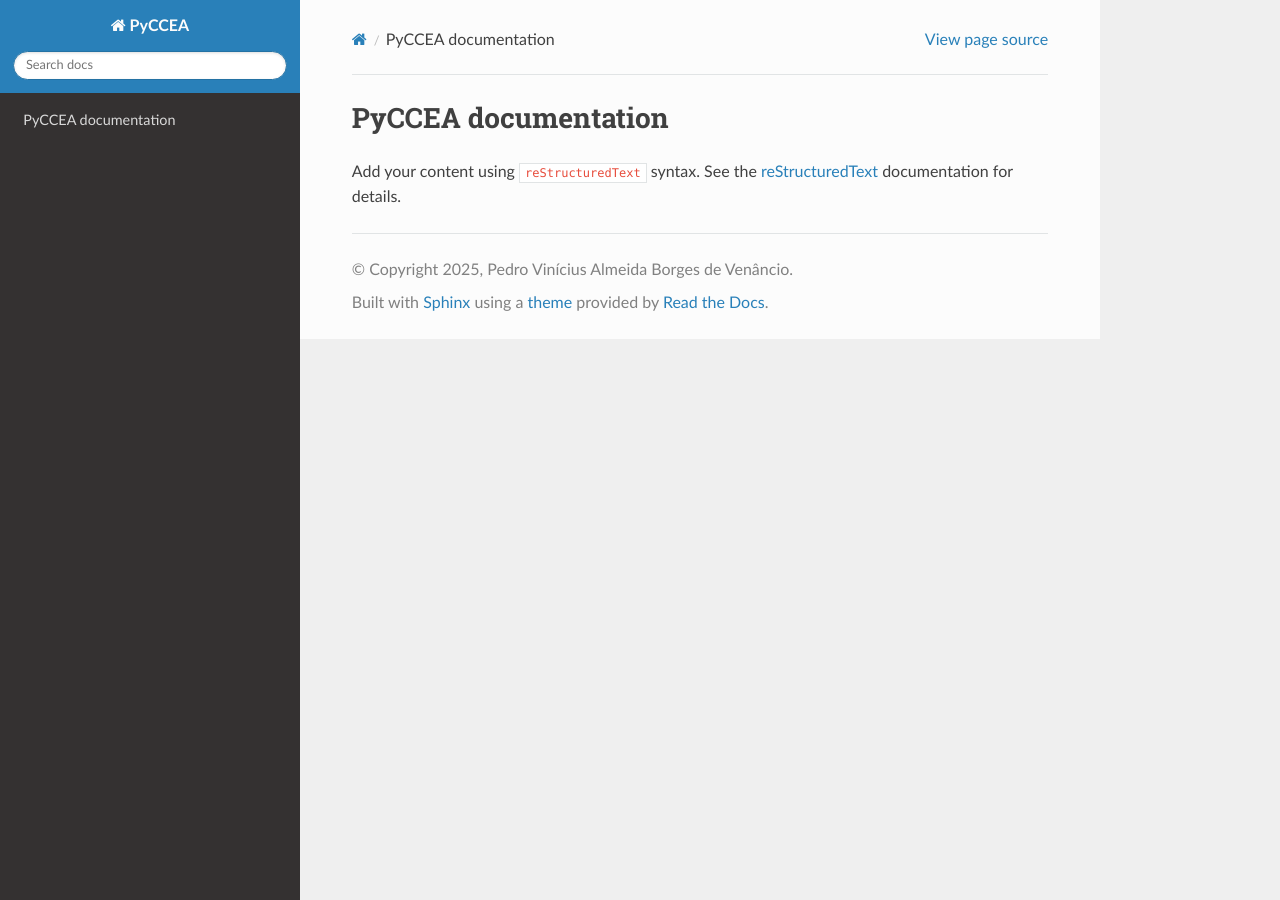
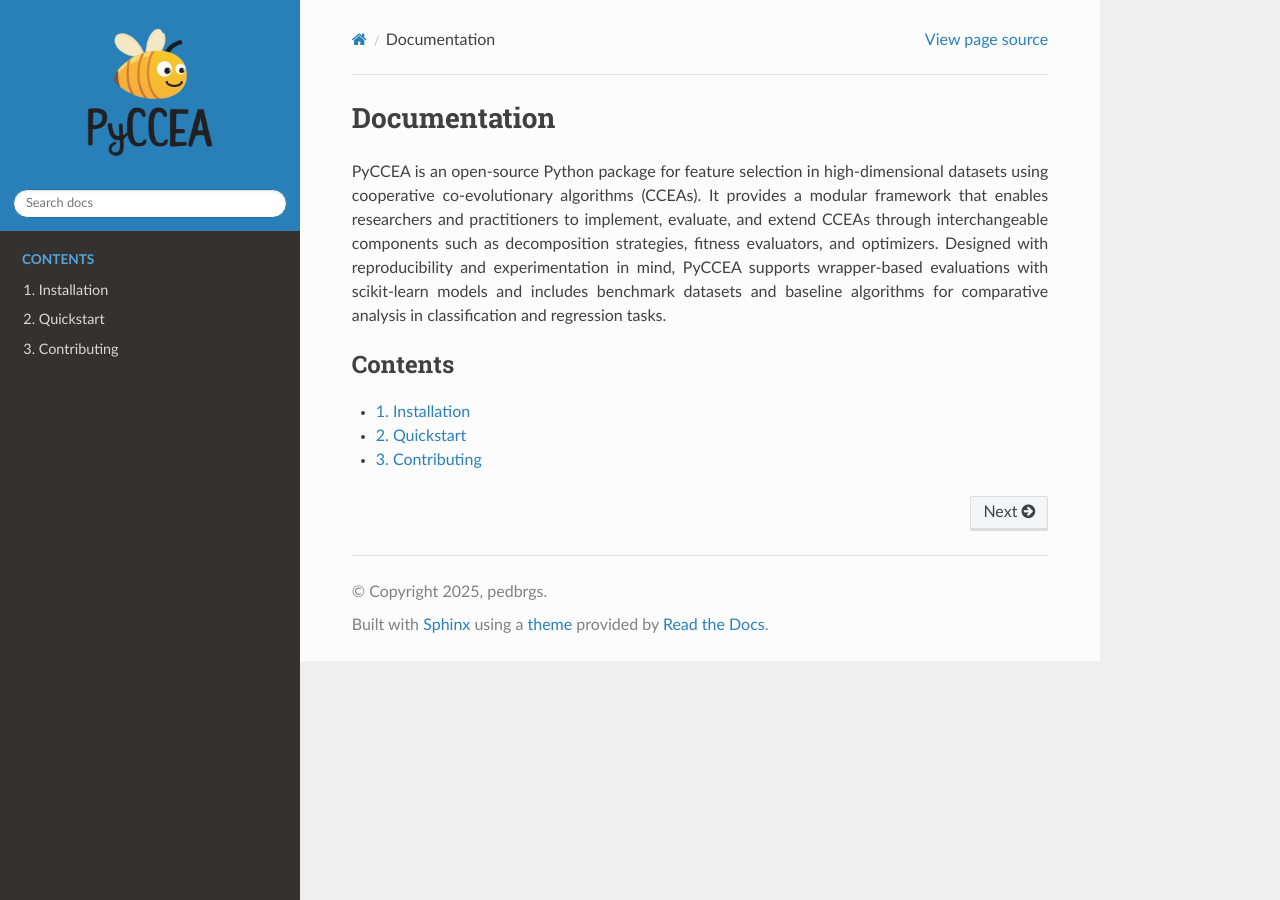
Before and after one commit to pedbrgs/PyCCEA, a Sphinx documentation site: the page built from docs/source/index.rst, in a window 1280 px wide. Built offline with Sphinx 7.4.7 and the Read the Docs theme 3.1.0, drawn with Linux system fonts in a browser that asks for light colours.

Commit message:
docs: add first doc sections

```diff
--- /dev/null
+++ b/docs/source/_static/custom.css
@@ -0,0 +1,8 @@
+.wy-side-nav-search .wy-dropdown > a img.logo,
+.wy-side-nav-search > a img.logo {
+  min-width: 150px;
+  width: 150px;
+}
+div.body, .document, .section {
+    text-align: justify;
+}
--- a/docs/source/conf.py
+++ b/docs/source/conf.py
@@ -1,31 +1,42 @@
-# Configuration file for the Sphinx documentation builder.
-#
-# For the full list of built-in configuration values, see the documentation:
-# https://www.sphinx-doc.org/en/master/usage/configuration.html
+import os
+import sys
+sys.path.insert(0, os.path.abspath("../../"))
 
-# -- Project information -----------------------------------------------------
-# https://www.sphinx-doc.org/en/master/usage/configuration.html#project-information
-
-project = 'PyCCEA'
-copyright = '2025, Pedro Vinícius Almeida Borges de Venâncio'
-author = 'Pedro Vinícius Almeida Borges de Venâncio'
-release = '1.0.1'
-
-# -- General configuration ---------------------------------------------------
-# https://www.sphinx-doc.org/en/master/usage/configuration.html#general-configuration
+project = "PyCCEA"
+copyright = "2025, pedbrgs"
+author = "Pedro Vinícius Almeida Borges de Venâncio"
 
 extensions = [
-    'sphinx.ext.autodoc',
-    'numpydoc'
+    "sphinx.ext.autodoc",
+    "numpydoc",
+    "sphinx.ext.viewcode",
 ]
 
-templates_path = ['_templates']
+templates_path = ["_templates"]
 exclude_patterns = []
 
+html_theme = "sphinx_rtd_theme"
 
-
-# -- Options for HTML output -------------------------------------------------
-# https://www.sphinx-doc.org/en/master/usage/configuration.html#options-for-html-output
+numpydoc_show_class_members = True
 
 html_theme = 'sphinx_rtd_theme'
+
+html_logo = '../figures/logo.png'
+
 html_static_path = ['_static']
+
+html_css_files = [
+    'custom.css',
+]
+
+html_favicon = '../figures/favicon.png'
+
+html_theme_options = {
+    'logo_only': True,
+    'style_nav_header_background': '#2980B9',
+    'collapse_navigation': True,
+    'sticky_navigation': False,
+    'navigation_depth': 4,
+    'includehidden': True,
+    'titles_only': False
+}
--- a/docs/source/index.rst
+++ b/docs/source/index.rst
@@ -1,16 +1,13 @@
-.. PyCCEA documentation master file, created by
-   sphinx-quickstart on Sun Jun  8 09:12:50 2025.
-   You can adapt this file completely to your liking, but it should at least
-   contain the root `toctree` directive.
-
-PyCCEA documentation
+Documentation
 ====================
 
-Add your content using ``reStructuredText`` syntax. See the
-`reStructuredText <https://www.sphinx-doc.org/en/master/usage/restructuredtext/index.html>`_
-documentation for details.
-
+PyCCEA is an open-source Python package for feature selection in high-dimensional datasets using cooperative co-evolutionary algorithms (CCEAs). It provides a modular framework that enables researchers and practitioners to implement, evaluate, and extend CCEAs through interchangeable components such as decomposition strategies, fitness evaluators, and optimizers. Designed with reproducibility and experimentation in mind, PyCCEA supports wrapper-based evaluations with scikit-learn models and includes benchmark datasets and baseline algorithms for comparative analysis in classification and regression tasks.
 
 .. toctree::
-   :maxdepth: 2
-   :caption: Contents:
+   :maxdepth: 1
+   :numbered: 4
+   :caption: Contents
+
+   pages/installation
+   pages/quickstart
+   pages/contributing
```
Also changed, not shown: docs/source/pages/contributing.rst (added, +14 -0 lines), docs/source/pages/installation.rst (added, +16 -0 lines), docs/source/pages/quickstart.rst (added, +48 -0 lines), docs/figures/favicon.png (added).
